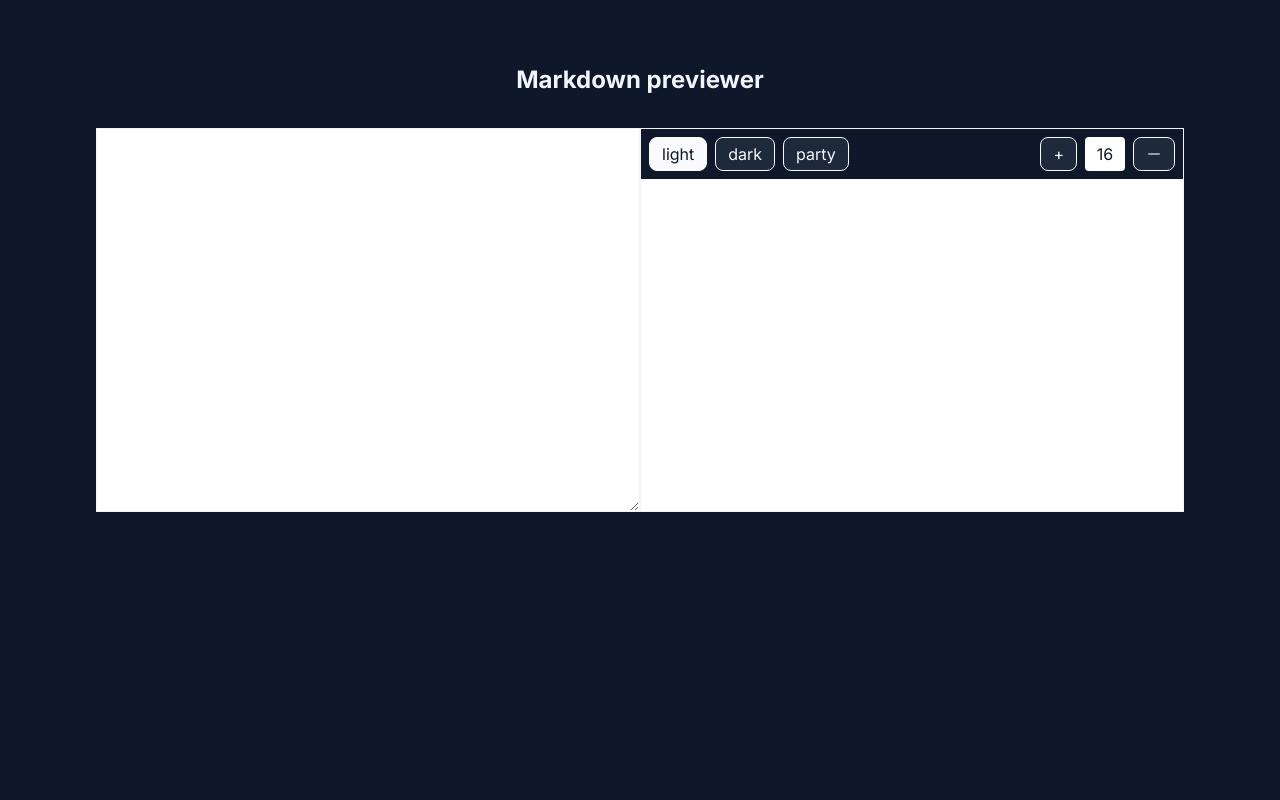
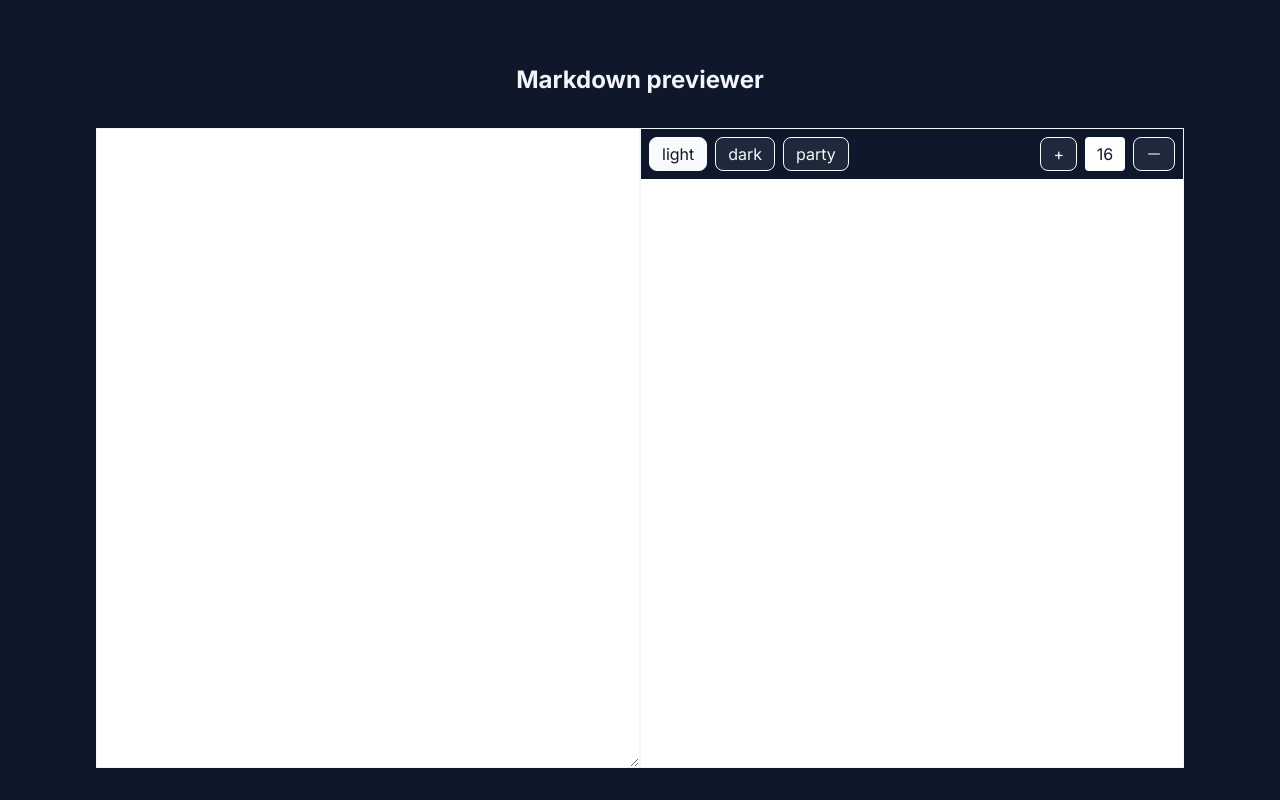
Before and after one commit to RBoraurito/mctekk-task, a Next.js app: page / in a window 1280 px wide. Built offline with nearby package versions, Linux system fonts and the light colour scheme.

Commit message:
💄 fix: update miscellaneous styles

```diff
--- a/src/assets/styles/themes.module.css
+++ b/src/assets/styles/themes.module.css
@@ -3,7 +3,7 @@
 /* Base styles */
 .container {
   font-size: var(--text-base, 16px);
-  @apply grow p-4 transition-colors duration-300;
+  @apply grow overflow-auto p-4 transition-colors duration-300;
 }
 
 /* Light theme */
--- a/src/components/editor/index.tsx
+++ b/src/components/editor/index.tsx
@@ -13,8 +13,8 @@ export function Editor() {
   const [size, setSize] = useState(16);
 
   return (
-    <section className="mx-auto grid min-h-96 max-w-6xl px-4 lg:grid-cols-2 lg:px-8">
-      <div className="border border-slate-100">
+    <section className="mx-auto grid h-[80vh] max-w-6xl px-4 lg:grid-cols-2 lg:px-8">
+      <div className="border border-slate-100 overflow-auto">
         <textarea
           name="markdown"
           id="markdown"
@@ -24,7 +24,7 @@ export function Editor() {
           {markdown}
         </textarea>
       </div>
-      <div className="flex flex-col border border-slate-100 text-slate-50">
+      <div className="flex flex-col border border-slate-100 text-slate-50 overflow-auto">
         <ThemeSelector theme={theme} setTheme={setTheme}>
           <Controls size={size} setSize={setSize} />
         </ThemeSelector>
```
